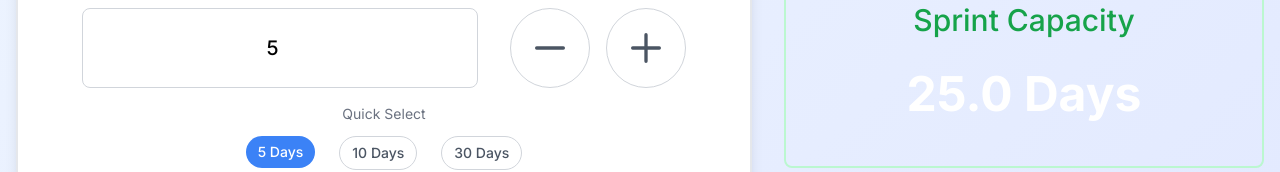
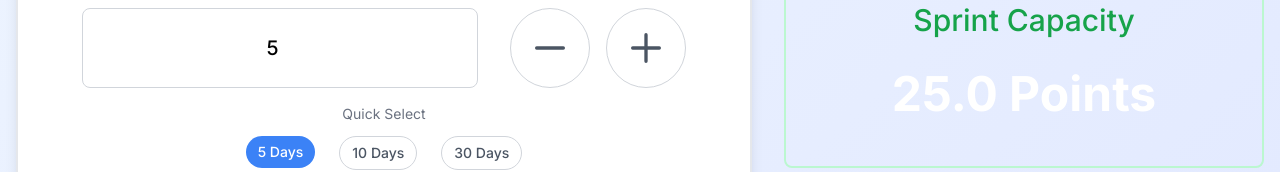
Before and after one commit to CampAsAChamp/sprint-planner, a Next.js app: page / in a window 1280 px wide. Shown: the part 522-694 px from the top of the page. Built offline with nearby package versions, Linux system fonts and the light colour scheme.

Commit message:
Update label to say points instead of days

```diff
--- a/app/components/SprintCapacityOutput.tsx
+++ b/app/components/SprintCapacityOutput.tsx
@@ -81,7 +81,7 @@ export default function SprintCapacityOutput({
             ? 'text-blue-700 dark:text-blue-300'
             : 'text-white dark:text-white'
         }`}>
-          {currentCapacity.toFixed(1)} Days
+          {currentCapacity.toFixed(1)} Points
         </div>
       </div>
     </div>
```
